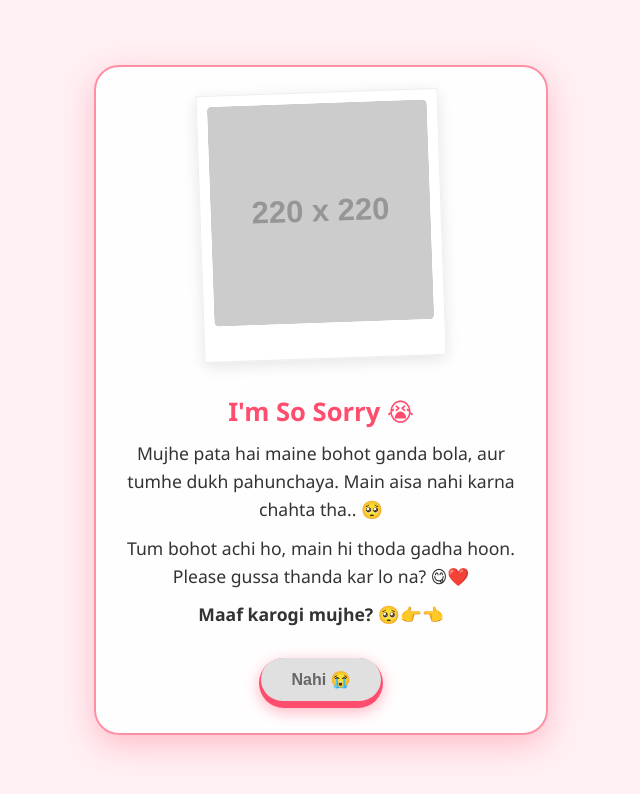
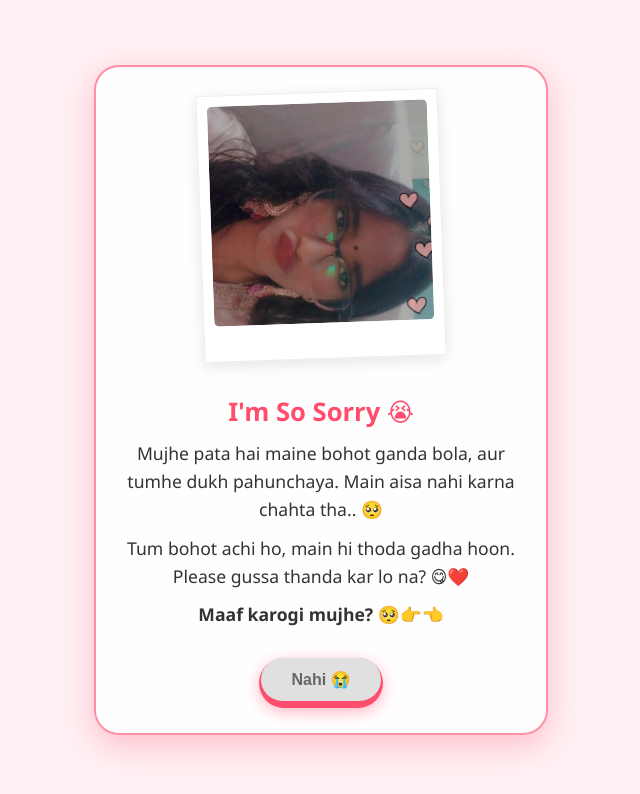
Before and after one commit to diggajop135/For-her, a plain HTML site: page index.html in a window 1280 px wide. Both pictures are taken after a click on the element "❤️". Shown: the whole page, without its empty margins (319-959 px from the left). Drawn offline with Linux system fonts and the light colour scheme; placeholder pictures from the web are drawn by us.

Commit message:
Update index.html

```diff
--- a/index.html
+++ b/index.html
@@ -97,7 +97,7 @@
 
         <div id="step2" class="hidden">
             <div class="image-container">
-                <img src="1000164835.jpg" alt="My Favourite" onerror="this.src='https://via.placeholder.com/220?text=Tumhari+Photo'">
+                <img src="IMG-20260422-WA0028.jpg" alt="My Favourite" onerror="this.src='https://via.placeholder.com/220?text=Photo+Not+Found'">
             </div>
 
             <h1>I'm So Sorry 😭</h1>
@@ -114,7 +114,7 @@
 
         <div id="step3" class="hidden">
             <div class="image-container" style="transform: rotate(3deg);">
-                <img src="1000164835.jpg" alt="Happy" onerror="this.style.display='none'">
+                <img src="IMG-20260422-WA0028.jpg" alt="Happy" onerror="this.style.display='none'">
             </div>
             <h1 class="success-msg">Yayyy! Thank You! 😋❤️</h1>
             <p>Ab se no ladayi, sirf dher saara pyaar. Main promise karta hoon ki main apna gussa control karunga. 🔱🔥</p>
@@ -142,7 +142,6 @@
             document.getElementById('step2').classList.add('hidden');
             document.getElementById('step3').classList.remove('hidden');
 
-            // Heart Rain Effect
             for(let i=0; i<40; i++) {
                 setTimeout(createHeart, i * 100);
             }
```
